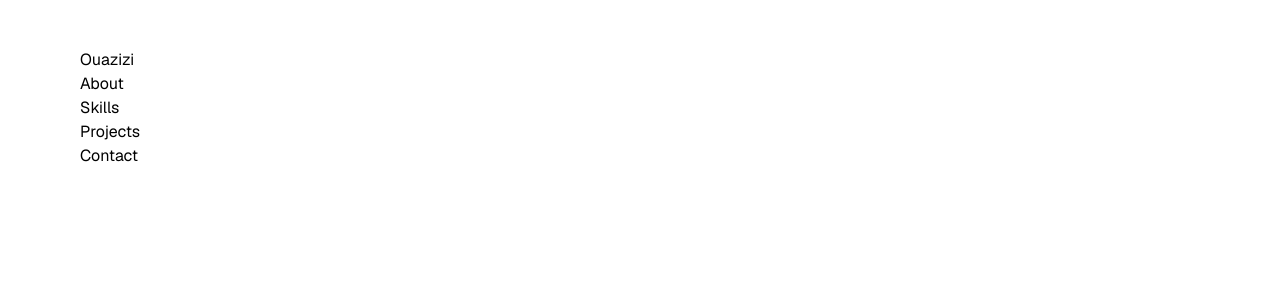
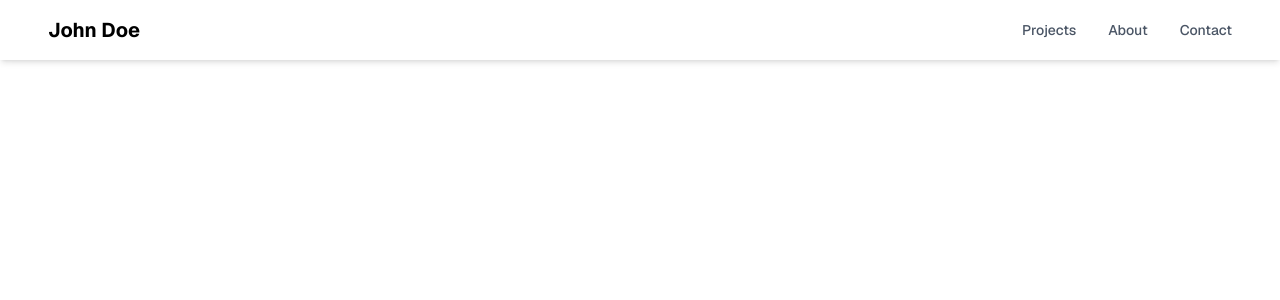
Before and after one commit to helouazizi/ouazizi, a Next.js app: page / in a window 1280 px wide. Shown: the top 300 px of the page. Built offline with nearby package versions, Linux system fonts and the light colour scheme.

Commit message:
add hesder

```diff
--- /dev/null
+++ b/app/components/header.jsx
@@ -0,0 +1,49 @@
+"use client";
+import { useState } from "react";
+import Link from "next/link";
+
+export default function Header() {
+  const [isOpen, setIsOpen] = useState(false);
+
+  return (
+    <header className="w-full px-6 py-4 sm:px-12 bg-white dark:bg-[#121212] shadow-md fixed top-0 left-0 z-50">
+      <div className="max-w-7xl mx-auto flex items-center justify-between">
+        {/* Logo */}
+        <Link href="/" className="text-xl font-bold text-black dark:text-white">
+          John Doe
+        </Link>
+
+        {/* Desktop Navigation */}
+        <nav className="hidden md:flex gap-8 text-sm text-gray-600 dark:text-gray-300 font-medium">
+          <Link href="#projects" className="hover:text-black dark:hover:text-white transition">Projects</Link>
+          <Link href="#about" className="hover:text-black dark:hover:text-white transition">About</Link>
+          <Link href="#contact" className="hover:text-black dark:hover:text-white transition">Contact</Link>
+        </nav>
+
+        {/* Hamburger Menu */}
+        <button
+          className="md:hidden text-black dark:text-white"
+          onClick={() => setIsOpen(!isOpen)}
+          aria-label="Toggle Menu"
+        >
+          <svg className="w-6 h-6" fill="none" stroke="currentColor" viewBox="0 0 24 24">
+            {isOpen ? (
+              <path strokeLinecap="round" strokeLinejoin="round" strokeWidth={2} d="M6 18L18 6M6 6l12 12" />
+            ) : (
+              <path strokeLinecap="round" strokeLinejoin="round" strokeWidth={2} d="M4 6h16M4 12h16M4 18h16" />
+            )}
+          </svg>
+        </button>
+      </div>
+
+      {/* Mobile Menu */}
+      {isOpen && (
+        <div className="md:hidden mt-4 space-y-4 text-sm text-gray-600 dark:text-gray-300 font-medium px-2">
+          <Link href="#projects" onClick={() => setIsOpen(false)} className="block hover:text-black dark:hover:text-white transition">Projects</Link>
+          <Link href="#about" onClick={() => setIsOpen(false)} className="block hover:text-black dark:hover:text-white transition">About</Link>
+          <Link href="#contact" onClick={() => setIsOpen(false)} className="block hover:text-black dark:hover:text-white transition">Contact</Link>
+        </div>
+      )}
+    </header>
+  );
+}
--- a/app/page.js
+++ b/app/page.js
@@ -1,19 +1,10 @@
-import Image from "next/image";
+import Header from "./components/header";
 
 export default function Home() {
   return (
     <div className="min-h-screen px-6 py-12 sm:px-20 font-sans bg-white text-black dark:bg-[#121212] dark:text-white">
-      <header>
-        <h1><a>Ouazizi</a></h1>
-        <div className="#">
-          <ul>
-            <li><a>About</a></li>
-            <li><a>Skills</a></li>
-            <li><a>Projects</a></li>
-            <li><a>Contact</a></li>
-          </ul>
-        </div>
-      </header>
+      {/* set up the header components */}
+      <Header/>
     </div>
   );
 }
```
